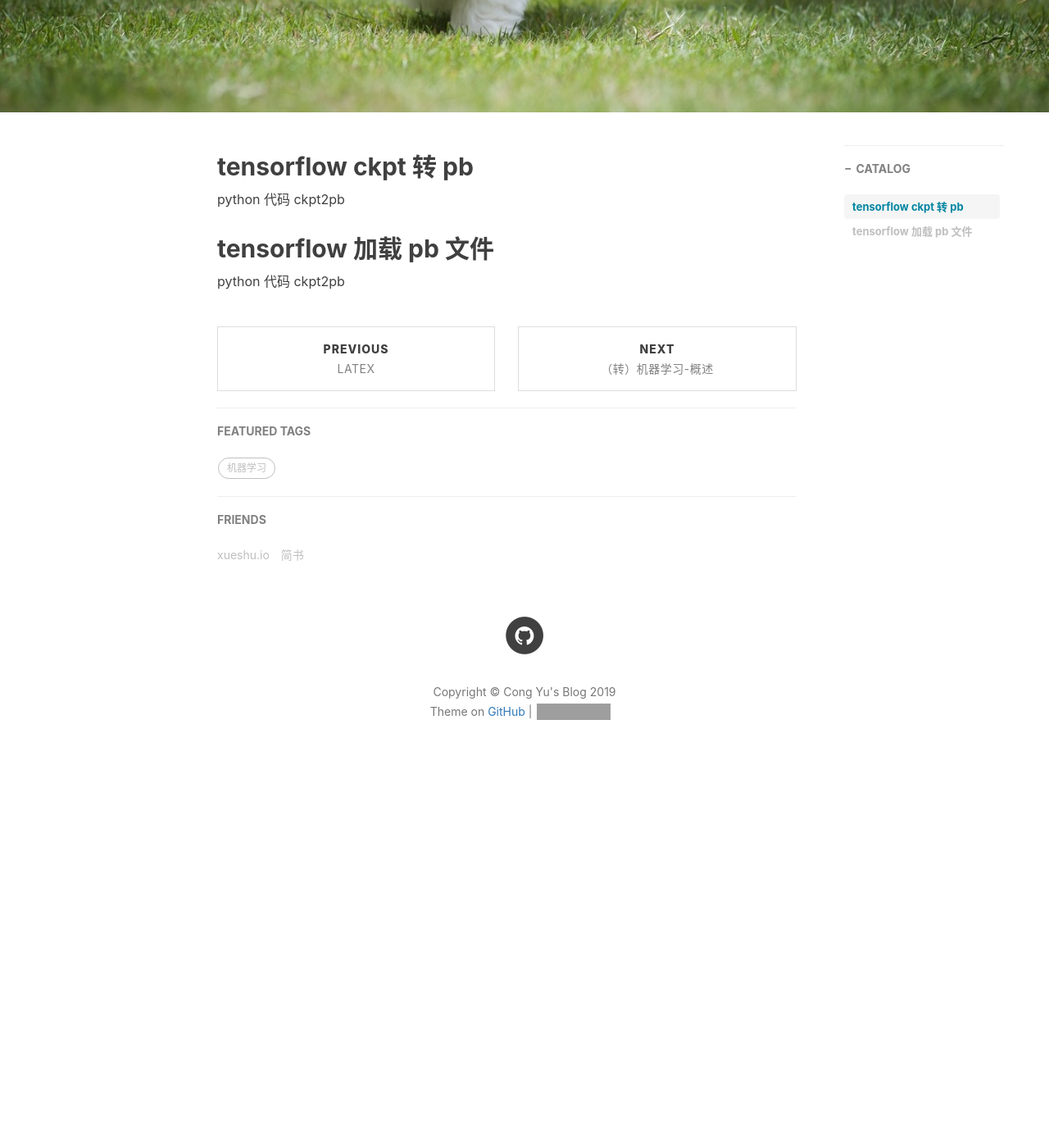
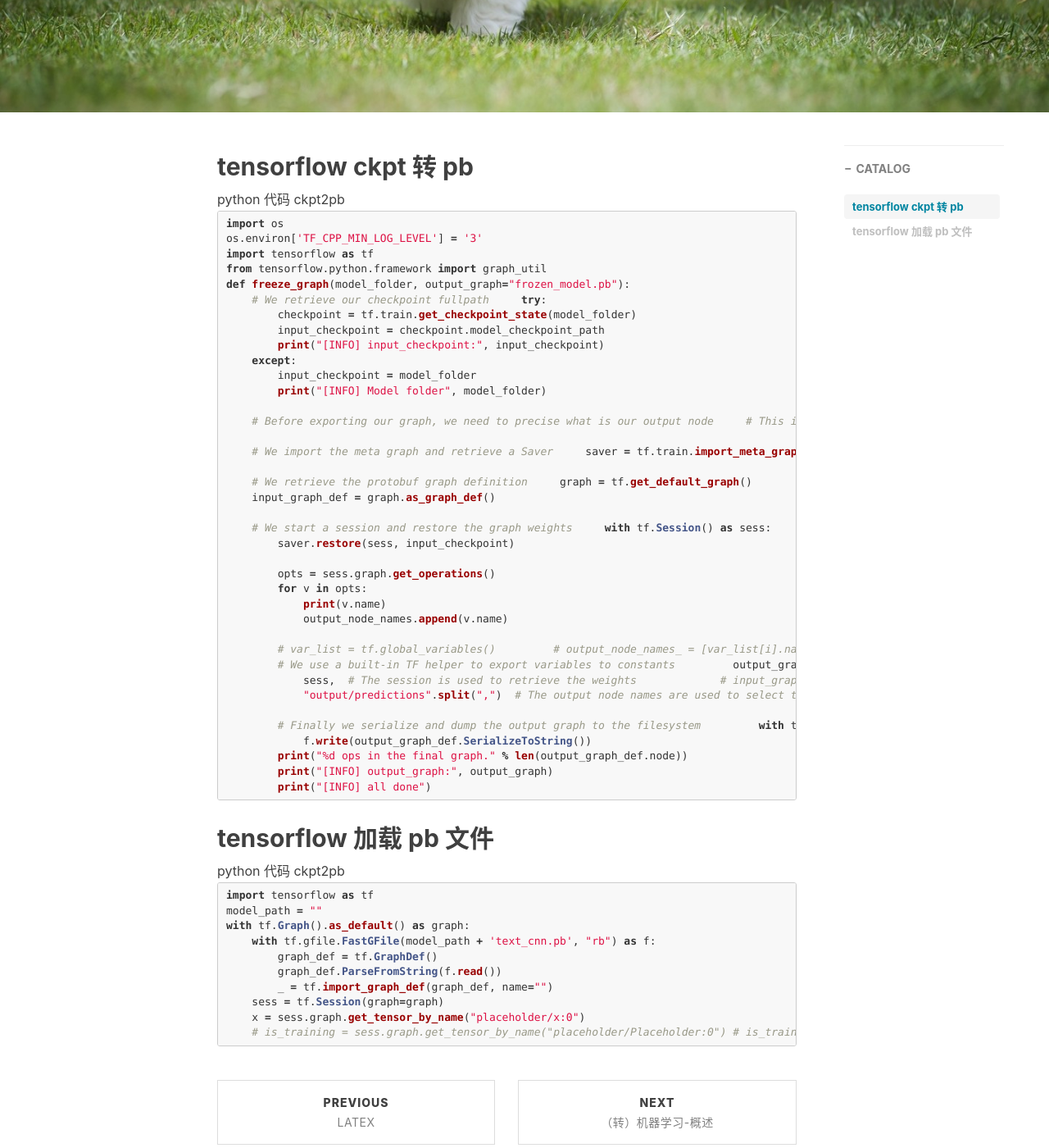
Before and after one commit to YC-wind/YC-wind.github.io, a Jekyll site: the page built from _posts/2019-5-10-tensorflow_pb.md, in a window 1280 px wide and 1400 px high, scrolled down 386 px. Shown: the whole window at 82% size. Built offline with Jekyll 4.4.1, drawn with Linux system fonts in a browser that asks for light colours; nearby versions of some CDN libraries; comment, search, counter and statistics services are not loaded; before the commit the page ends 1358 px from its top, so only the background shows below that; grey boxes are pictures that could not be loaded.

Commit message:
折叠 格式错误

````diff
--- a/_posts/2019-5-10-tensorflow_pb.md
+++ b/_posts/2019-5-10-tensorflow_pb.md
@@ -15,6 +15,8 @@ tags:
 
 <details><summary> python 代码 ckpt2pb </summary>
 输入 ckpt 路径、保存pb文件路径
+
+</details>
 
 ```python
 import os
@@ -72,8 +74,6 @@ def freeze_graph(model_folder, output_graph="frozen_model.pb"):
         print("[INFO] all done")
 ```
 
-</details>
-
 ## tensorflow 加载 pb 文件
 
 <details><summary> python 代码 ckpt2pb </summary>
@@ -82,6 +82,9 @@ def freeze_graph(model_folder, output_graph="frozen_model.pb"):
 但同时加载多个模型是，要 指定图
 tf.Graph().as_default() as graph\
 sess = tf.Session(graph=graph)
+
+</details>
+
 ```python
 import tensorflow as tf
 model_path = ""
@@ -95,5 +98,3 @@ with tf.Graph().as_default() as graph:
     # is_training = sess.graph.get_tensor_by_name("placeholder/Placeholder:0")  # is_training
     p = sess.graph.get_tensor_by_name("output/logits:0")
 ```
-
-</details>
````
